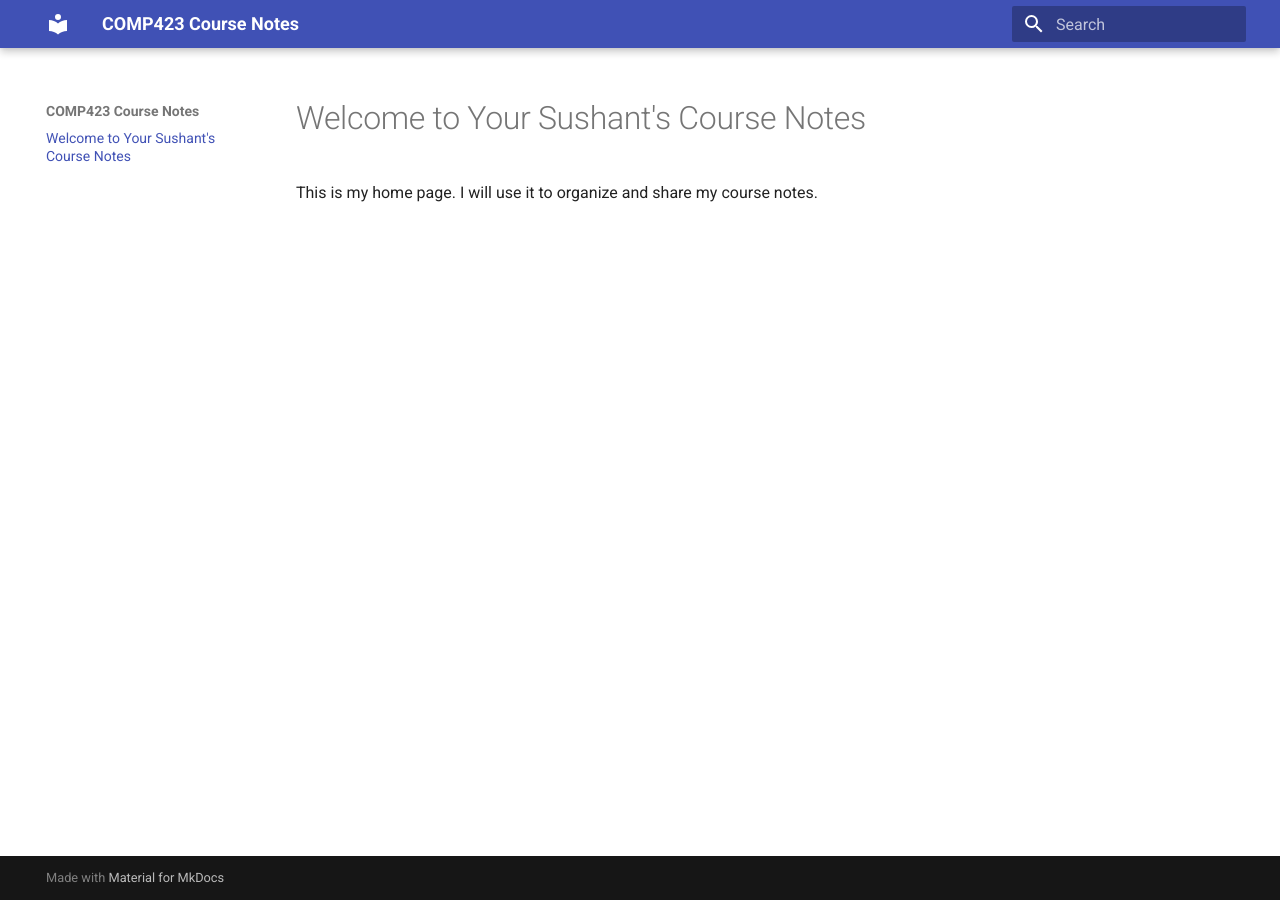
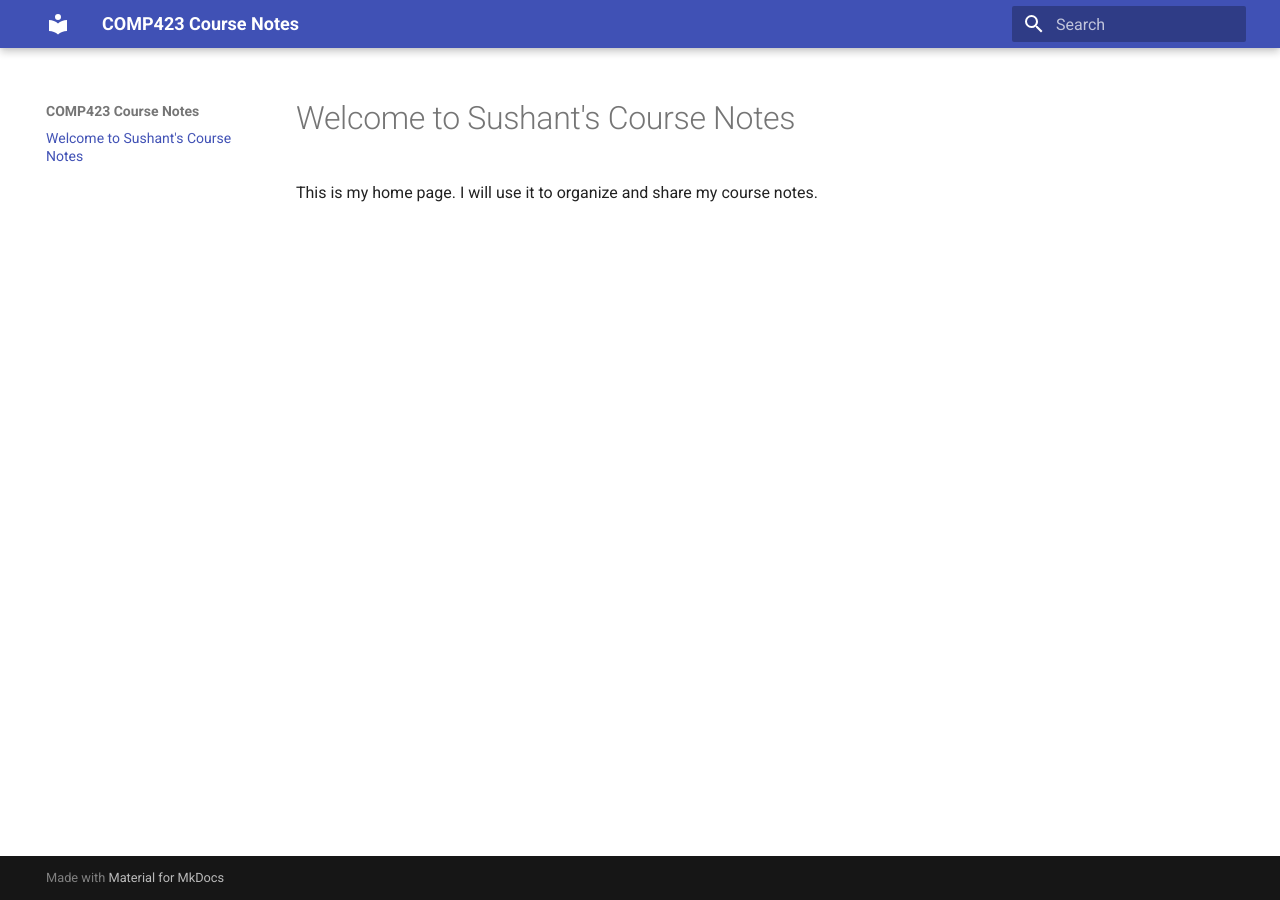
Before and after one commit to sushmarella/sushmarella-comp423-course-notes, an MkDocs documentation site: the page built from docs/index.md, in a window 1280 px wide. Built offline with MkDocs 1.6.1 and Material for MkDocs 9.7.7, drawn with Linux system fonts in a browser that asks for light colours.

```diff
--- a/docs/index.md
+++ b/docs/index.md
@@ -1,3 +1,3 @@
-# Welcome to Your Sushant's Course Notes
+# Welcome to Sushant's Course Notes
 
 This is my home page. I will use it to organize and share my course notes.
```
